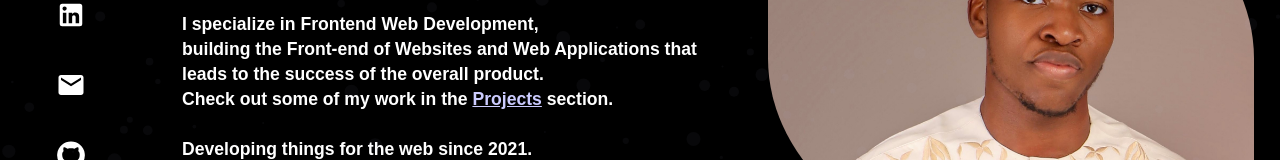
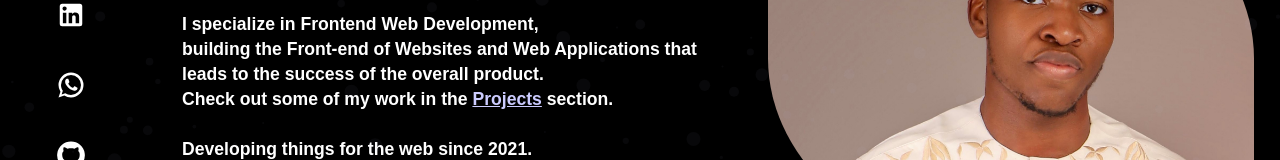
Before and after one commit to Chimajunior/my_portfolio, a React (Create React App) app: page /About in a window 1280 px wide. Shown: the part 497-657 px from the top of the page. Built offline with nearby package versions, Linux system fonts and the light colour scheme.

Commit message:
added a whatsapp link

```diff
--- a/src/components/SideLinks.jsx
+++ b/src/components/SideLinks.jsx
@@ -1,6 +1,6 @@
 import React from "react";
 import LinkedInIcon from "@mui/icons-material/LinkedIn";
-import EmailIcon from "@mui/icons-material/Email";
+import WhatsAppIcon from '@mui/icons-material/WhatsApp';
 import GithubIcon from "@mui/icons-material/GitHub";
 import InstagramIcon from "@mui/icons-material/Instagram";
 
@@ -9,7 +9,7 @@ function SideLinks() {
   const LinkedInUrl =
     "https://www.linkedin.com/in/chima-mbanefo-3a6b50245/?lipi=urn%3Ali%3Apage%3Ad_flagship3_feed%3BoLzdn7ZgT%2FWdeMt8vmiTWQ%3D%3D";
   const githubUrl = "https://github.com/Chimajunior";
-  const emailUrl = "mailto:chimajunior14@gmail.com";
+  const whatsUrl = "https://wa.link/yfpxjj";
 
   return (
     <div>
@@ -25,8 +25,8 @@ function SideLinks() {
         <a href={LinkedInUrl} target="_blank" rel="noopener noreferrer">
           <LinkedInIcon />
         </a>
-        <a href={emailUrl} target="_blank" rel="noopener noreferrer">
-          <EmailIcon />
+        <a href={whatsUrl} target="_blank" rel="noopener noreferrer">
+          <WhatsAppIcon />
         </a>
         <a href={githubUrl} target="_blank" rel="noopener noreferrer">
           <GithubIcon />
```
